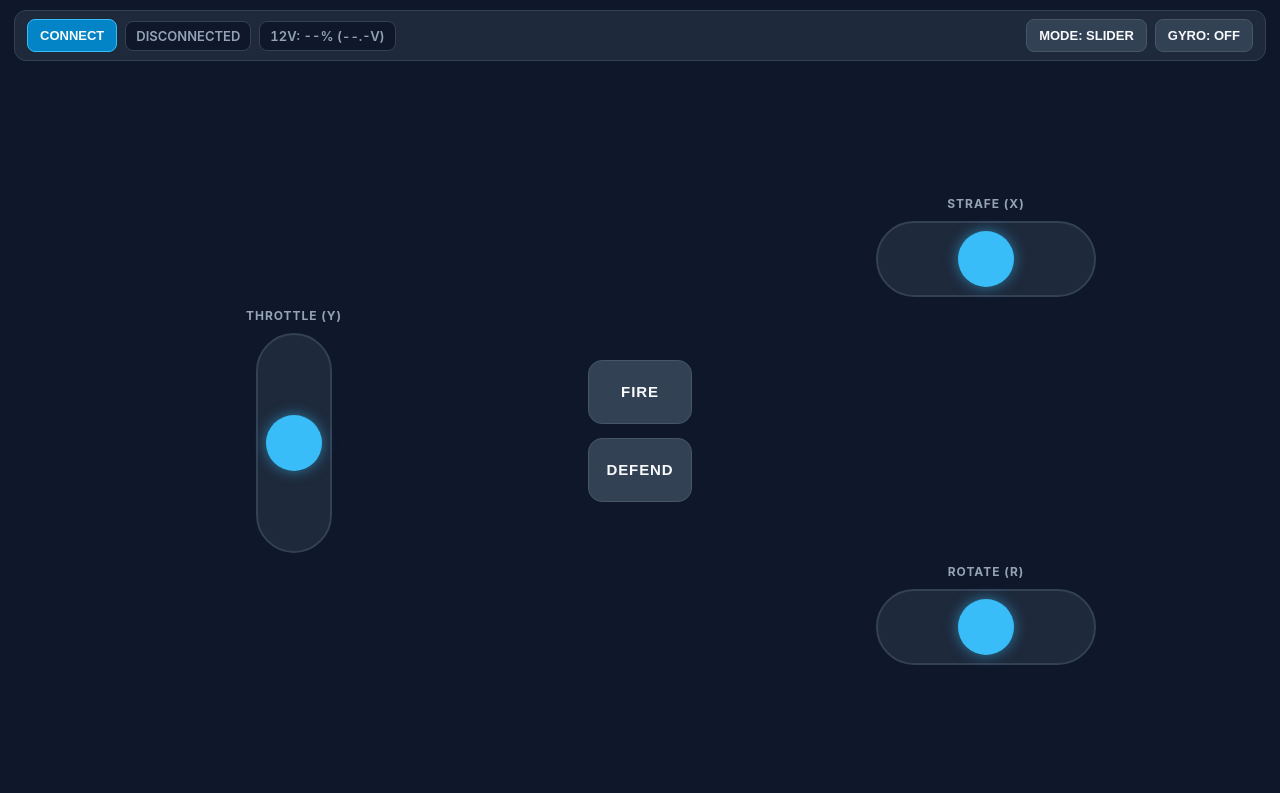
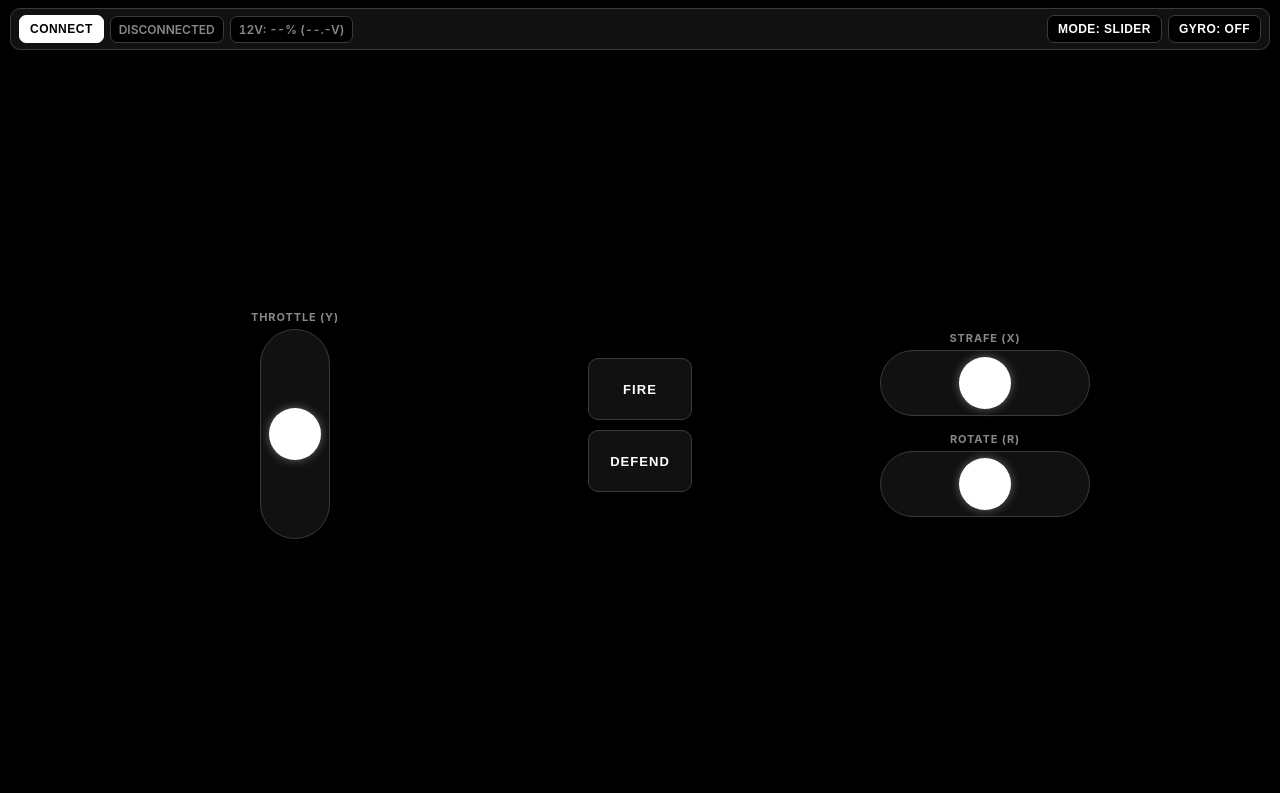
Before and after one commit to xcale42/controller, a plain HTML site: page index.html in a window 1280 px wide. Drawn offline with Linux system fonts and the light colour scheme.

Commit message:
Update index.html

```diff
--- a/index.html
+++ b/index.html
@@ -2,19 +2,17 @@
 <html lang="zh-Hant">
 <head>
   <meta charset="UTF-8" />
-  <meta name="viewport" content="width=device-width, initial-scale=1.0, maximum-scale=1.0, user-scalable=no" />
+  <meta name="viewport" content="width=device-width, initial-scale=1.0, maximum-scale=1.0, user-scalable=no, viewport-fit=cover" />
   <title>Team14 Mecanum Controller</title>
   <style>
     :root {
-      --bg: #0f172a;
-      --panel: #1e293b;
-      --border: #334155;
-      --accent: #38bdf8;
-      --danger: #ef4444;
-      --warn: #f59e0b;
-      --ok: #22c55e;
-      --text: #f8fafc;
-      --muted: #94a3b8;
+      --bg: #000000;
+      --panel: #111111;
+      --border: #3a3a3a;
+      --border-strong: #ffffff;
+      --text: #ffffff;
+      --muted: #888888;
+      --thumb-size: clamp(40px, 12dvh, 52px);
     }
 
     * {
@@ -29,6 +27,7 @@
       padding: 0;
       width: 100%;
       height: 100%;
+      height: 100dvh;
       background: var(--bg);
       color: var(--text);
       font-family: -apple-system, BlinkMacSystemFont, "Segoe UI", Roboto, sans-serif;
@@ -39,70 +38,98 @@
     .app {
       display: flex;
       flex-direction: column;
+      width: 100%;
       height: 100%;
-      padding: 10px 14px;
-      gap: 10px;
+      height: 100dvh;
+      padding: max(8px, env(safe-area-inset-top))
+               max(10px, env(safe-area-inset-right))
+               max(8px, env(safe-area-inset-bottom))
+               max(10px, env(safe-area-inset-left));
+      gap: 8px;
     }
 
-    /* Top Bar */
+    /* Top Bar - Single Row, Compact */
     .topbar {
+      flex: 0 0 auto;
       display: flex;
       align-items: center;
       justify-content: space-between;
-      flex-wrap: wrap;
-      gap: 8px;
+      gap: 6px;
       background: var(--panel);
       border: 1px solid var(--border);
-      border-radius: 12px;
-      padding: 8px 12px;
+      border-radius: 10px;
+      padding: 6px 8px;
+      overflow-x: auto;
+      scrollbar-width: none;
     }
+    .topbar::-webkit-scrollbar { display: none; }
 
     .group {
       display: flex;
       align-items: center;
-      gap: 8px;
+      gap: 6px;
+      flex-shrink: 0;
     }
 
     button {
-      background: #334155;
+      background: #000000;
       color: var(--text);
-      border: 1px solid #475569;
-      border-radius: 8px;
-      padding: 8px 12px;
-      font-size: 13px;
-      font-weight: 600;
+      border: 1px solid var(--border);
+      border-radius: 7px;
+      padding: 6px 10px;
+      font-size: 12px;
+      font-weight: 700;
+      letter-spacing: 0.04em;
       cursor: pointer;
+      white-space: nowrap;
       touch-action: manipulation;
     }
 
-    button.primary { background: #0284c7; border-color: #38bdf8; }
-    button.active  { background: var(--ok); border-color: #4ade80; color: #052e16; }
-    button.danger  { background: var(--danger); border-color: #f87171; }
-    button:disabled { opacity: 0.45; pointer-events: none; }
+    button.primary {
+      background: #ffffff;
+      color: #000000;
+      border-color: #ffffff;
+    }
+
+    button.active {
+      background: #ffffff;
+      color: #000000;
+      border-color: #ffffff;
+    }
+
+    button.danger {
+      background: #000000;
+      color: #ffffff;
+      border: 1px solid #ffffff;
+    }
+
+    button:disabled { opacity: 0.35; pointer-events: none; }
 
     .badge {
-      font-size: 13px;
+      font-size: 12px;
       font-weight: 600;
-      padding: 6px 10px;
-      border-radius: 8px;
-      background: #0f172a;
+      padding: 5px 8px;
+      border-radius: 7px;
+      background: #000000;
       border: 1px solid var(--border);
       color: var(--muted);
+      white-space: nowrap;
       font-variant-numeric: tabular-nums;
     }
 
-    .badge.ok   { color: #4ade80; border-color: #166534; }
-    .badge.warn { color: #fbbf24; border-color: #92400e; }
-    .badge.low  { color: #f87171; border-color: #991b1b; }
+    .badge.ok   { color: #ffffff; border-color: #ffffff; }
+    .badge.warn { color: #cccccc; border-color: #888888; }
+    .badge.low  { color: #ffffff; border-color: #ffffff; border-style: dashed; }
 
     /* Main Control Area */
     .main {
-      flex: 1;
+      flex: 1 1 auto;
       display: grid;
       grid-template-columns: 1fr auto 1fr;
       align-items: center;
-      gap: 14px;
+      gap: 8px;
       min-height: 0;
+      min-width: 0;
     }
 
     .zone {
@@ -110,36 +137,45 @@
       flex-direction: column;
       align-items: center;
       justify-content: center;
-      gap: 10px;
-      height: 100%;
+      gap: 6px;
+      min-height: 0;
+      min-width: 0;
     }
 
     .label {
-      font-size: 12px;
+      font-size: 11px;
       letter-spacing: 0.08em;
       color: var(--muted);
       font-weight: 700;
+      line-height: 1;
     }
 
-    /* Sliders & Joystick */
+    /* Responsive Sliders & Joystick */
     .track {
       position: relative;
       background: var(--panel);
-      border: 2px solid var(--border);
+      border: 1.5px solid var(--border);
       border-radius: 999px;
       touch-action: none;
       transition: opacity 0.2s;
     }
 
-    .track-v { width: 76px; height: 220px; }
-    .track-h { width: 220px; height: 76px; }
+    .track-v {
+      width: clamp(54px, 14dvh, 70px);
+      height: clamp(130px, 54dvh, 210px);
+    }
+
+    .track-h {
+      width: clamp(130px, 32vw, 210px);
+      height: clamp(50px, 15dvh, 66px);
+    }
 
     .joy-pad {
       position: relative;
-      width: 220px;
-      height: 220px;
-      background: radial-gradient(circle, #1e293b 60%, #0f172a 100%);
-      border: 2px solid var(--border);
+      width: clamp(140px, 54dvh, 210px);
+      height: clamp(140px, 54dvh, 210px);
+      background: radial-gradient(circle, #181818 60%, #050505 100%);
+      border: 1.5px solid var(--border);
       border-radius: 50%;
       touch-action: none;
       transition: opacity 0.2s;
@@ -149,17 +185,17 @@
       position: absolute;
       top: 50%;
       left: 50%;
-      width: 56px;
-      height: 56px;
+      width: var(--thumb-size);
+      height: var(--thumb-size);
       border-radius: 50%;
-      background: var(--accent);
-      box-shadow: 0 0 14px rgba(56, 189, 248, 0.55);
+      background: #ffffff;
+      box-shadow: 0 0 10px rgba(255, 255, 255, 0.35);
       transform: translate(-50%, -50%);
       pointer-events: none;
     }
 
     .disabled {
-      opacity: 0.35;
+      opacity: 0.28;
       pointer-events: none;
     }
 
@@ -169,27 +205,36 @@
     .actions {
       display: flex;
       flex-direction: column;
-      gap: 14px;
+      gap: 10px;
       align-items: center;
+      justify-content: center;
     }
 
     .act-btn {
-      width: 104px;
-      height: 64px;
-      border-radius: 14px;
-      font-size: 15px;
+      width: clamp(78px, 14vw, 104px);
+      height: clamp(46px, 18dvh, 62px);
+      border-radius: 10px;
+      font-size: 13px;
       font-weight: 800;
-      letter-spacing: 0.06em;
+      letter-spacing: 0.08em;
+      background: var(--panel);
+      color: #ffffff;
+      border: 1.5px solid var(--border);
     }
 
-    #fireBtn.pressed   { background: var(--danger); border-color: #fca5a5; transform: scale(0.96); }
-    #defendBtn.pressed { background: var(--warn);   border-color: #fde68a; color: #1c1917; transform: scale(0.96); }
+    .act-btn.pressed {
+      background: #ffffff;
+      color: #000000;
+      border-color: #ffffff;
+      transform: scale(0.96);
+    }
 
     .right-stack {
       display: flex;
       flex-direction: column;
       align-items: center;
-      gap: 18px;
+      justify-content: center;
+      gap: clamp(10px, 3dvh, 18px);
     }
   </style>
 </head>
@@ -415,7 +460,6 @@
       rxChar = await service.getCharacteristic(CHAR_RX_UUID);
       txChar = await service.getCharacteristic(CHAR_TX_UUID);
 
-      // Send application-layer auth packet
       if (rxChar.writeValueWithoutResponse) {
         await rxChar.writeValueWithoutResponse(AUTH_PACKET);
       } else {
@@ -435,7 +479,6 @@
       acquireWakeLock();
     }
 
-    // Named listener registered only once per device
     function onDisconnected() {
       rxChar = null;
       txChar = null;
@@ -521,7 +564,7 @@
         activeId = e.pointerId;
         el.setPointerCapture(activeId);
         rect = el.getBoundingClientRect();
-        const thumbR = (thumb.offsetWidth || 56) / 2;
+        const thumbR = (thumb.offsetWidth || 46) / 2;
         maxRx = Math.max(1, rect.width / 2 - thumbR);
         maxRy = Math.max(1, rect.height / 2 - thumbR);
         update(e);
@@ -594,7 +637,7 @@
     let baseTiltX = null, baseTiltY = null;
     let smoothTiltX = 0, smoothTiltY = 0;
     let lastMotionMs = 0;
-    const GYRO_TAU_MS = 80; // Time constant for exponential smoothing
+    const GYRO_TAU_MS = 80;
 
     function accelToDeg(a) {
       return Math.asin(clamp(a / 9.81, -1, 1)) * (180 / Math.PI);
@@ -611,7 +654,7 @@
       if (joyMode) {
         const rect = joyPad.getBoundingClientRect();
         if (rect.width > 0) {
-          const maxR = rect.width / 2 - (joyThumb.offsetWidth || 56) / 2;
+          const maxR = rect.width / 2 - (joyThumb.offsetWidth || 46) / 2;
           let dx = (x / 100) * maxR;
           let dy = (-y / 100) * maxR;
           const d = Math.hypot(dx, dy);
@@ -622,11 +665,11 @@
         const rx = trackX.getBoundingClientRect();
         const ry = trackY.getBoundingClientRect();
         if (rx.width > 0) {
-          const offX = (x / 100) * (rx.width / 2 - (thumbX.offsetWidth || 56) / 2);
+          const offX = (x / 100) * (rx.width / 2 - (thumbX.offsetWidth || 46) / 2);
           thumbX.style.transform = `translate(calc(-50% + ${offX}px), -50%)`;
         }
         if (ry.height > 0) {
-          const offY = (-y / 100) * (ry.height / 2 - (thumbY.offsetHeight || 56) / 2);
+          const offY = (-y / 100) * (ry.height / 2 - (thumbY.offsetHeight || 46) / 2);
           thumbY.style.transform = `translate(-50%, calc(-50% + ${offY}px))`;
         }
       }
```
